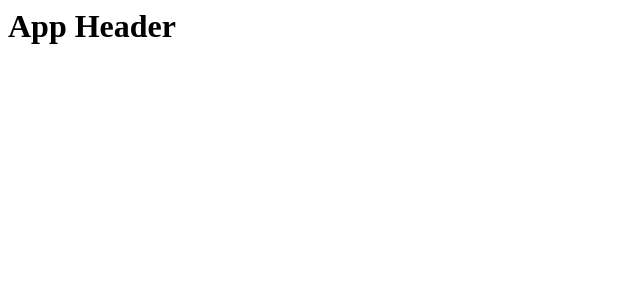
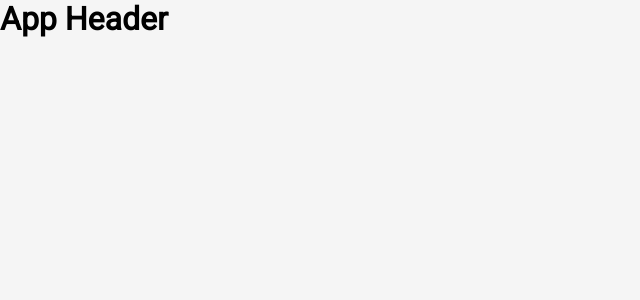
Before and after one commit to sunitdev/sunitdev.github.io, a React app: page / in a window 1280 px wide. Shown: the top 300 px of the page, without its empty margins (0-640 px from the left). Built offline with nearby package versions, Linux system fonts and the light colour scheme.

Commit message:
Added styled component and global style

```diff
--- a/index.html
+++ b/index.html
@@ -16,10 +16,13 @@
         <meta property="og:description" content="Personal Website">
         <meta property="og:image" content="https://sunitdeshpande.github.io/favicon.ico">
 
+        <!-- Font -->
+        <link href="https://fonts.googleapis.com/css?family=Roboto&display=swap" rel="stylesheet">
+
     </head>
 
     <body>
         <div id="app"></div>
-    <script type="text/javascript" src="dist/1.app.399ce20dbc165bc570b4.js"></script><script type="text/javascript" src="dist/app.399ce20dbc165bc570b4.js"></script></body>
+    <script type="text/javascript" src="dist/1.app.2845c849bb8ff690f70d.js"></script><script type="text/javascript" src="dist/app.2845c849bb8ff690f70d.js"></script></body>
 
 </html>
--- a/package.json
+++ b/package.json
@@ -31,7 +31,9 @@
   "dependencies": {
     "@types/react": "^16.8.22",
     "@types/react-dom": "^16.8.4",
+    "@types/styled-components": "^4.1.16",
     "react": "^16.8.6",
-    "react-dom": "^16.8.6"
+    "react-dom": "^16.8.6",
+    "styled-components": "^4.3.2"
   }
 }
--- a/src/App.tsx
+++ b/src/App.tsx
@@ -1,7 +1,20 @@
 import * as React from 'react';
 
+import { ThemeProvider } from 'styled-components';
+
+import { AppTheme } from './styles/theme';
+import { GlobalStyle } from './styles/GlobalStyle';
+
 const App = () => (
-    <h1>App Header</h1>
+
+    <ThemeProvider theme={AppTheme}>
+
+        <React.Fragment>
+            <GlobalStyle/>
+            <h1>App Header</h1>
+        </React.Fragment>
+
+    </ThemeProvider>
 )
 
 export { App }
--- a/src/index.template.html
+++ b/src/index.template.html
@@ -16,6 +16,9 @@
         <meta property="og:description" content="Personal Website">
         <meta property="og:image" content="https://sunitdeshpande.github.io/favicon.ico">
 
+        <!-- Font -->
+        <link href="https://fonts.googleapis.com/css?family=Roboto&display=swap" rel="stylesheet">
+
     </head>
 
     <body>
--- /dev/null
+++ b/src/styles/GlobalStyle.ts
@@ -0,0 +1,19 @@
+import { createGlobalStyle } from 'styled-components';
+
+const GlobalStyle = createGlobalStyle`
+    html, body {
+        width: 100%;
+        height: 100%;
+
+        padding: 0px;
+        margin: 0px;
+    }
+
+    body {
+        background-color: ${props => props.theme.colors.primaryBackground};
+
+        font-family: ${props => props.theme.font.primary};
+    }
+`;
+
+export { GlobalStyle }
--- /dev/null
+++ b/src/styles/theme.ts
@@ -0,0 +1,15 @@
+import { DefaultTheme } from 'styled-components'
+
+const AppTheme: DefaultTheme = {
+
+    colors: {
+        primaryBackground: '#F5F5F5'
+    },
+
+    font: {
+        primary: "'Roboto', sans-serif"
+    }
+
+}
+
+export { AppTheme }
```
Also changed, not shown: src/styles/styled.d.ts (added, +16 -0 lines), 1 other file (tests, documents, lock files or other folders).
